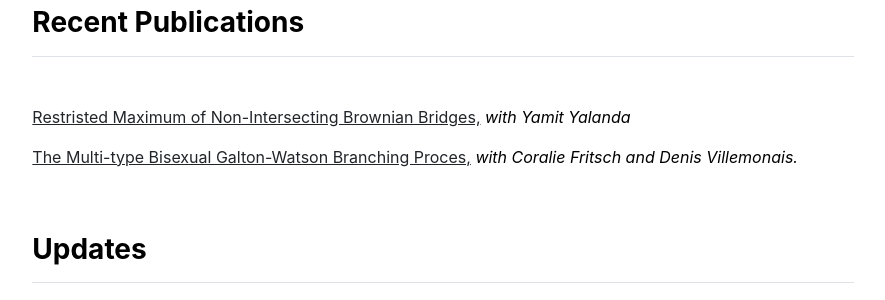
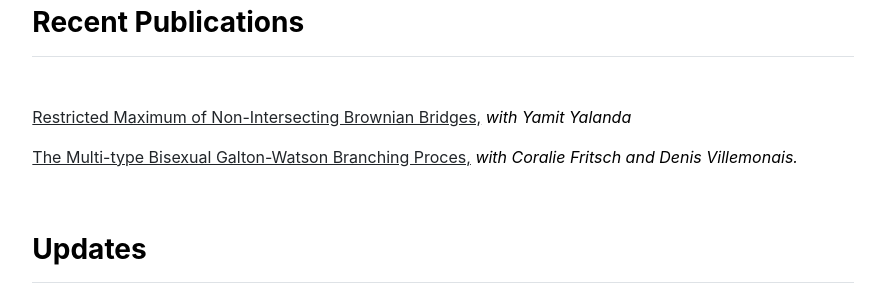
Before and after one commit to nzalduendo/nzalduendo.github.io, a Jekyll site: the page built from index.md, in a window 1280 px wide. Shown: the part 606-906 px from the top of the page, without its empty margins (197-1082 px from the left). Built offline with Jekyll 4.4.1, drawn with Linux system fonts in a browser that asks for light colours.

Commit message:
Update publications.yml

```diff
--- a/_data/publications.yml
+++ b/_data/publications.yml
@@ -1,7 +1,7 @@
 featured:
-- {name: 'Restristed Maximum of Non-Intersecting Brownian Bridges,', url: '/publications/BrownianBridges.pdf', contributors: 'Yamit Yalanda'}
+- {name: 'Restricted Maximum of Non-Intersecting Brownian Bridges,', url: '/publications/BrownianBridges.pdf', contributors: 'Yamit Yalanda'}
 - {name: 'The Multi-type Bisexual Galton-Watson Branching Proces,', url: 'https://arxiv.org/abs/2206.09622', contributors: 'Coralie Fritsch and Denis Villemonais.'}
 
 index:
-- {name: 'Restristed Maximum of Non-Intersecting Brownian Bridges,', url: '/publications/BrownianBridges.pdf', contributors: 'Yamit Yalanda'}
+- {name: 'Restricted Maximum of Non-Intersecting Brownian Bridges,', url: '/publications/BrownianBridges.pdf', contributors: 'Yamit Yalanda'}
 - {name: 'The Multi-type Bisexual Galton-Watson Branching Proces,', url: 'https://arxiv.org/abs/2206.09622', contributors: 'Coralie Fritsch and Denis Villemonais.'}
```
